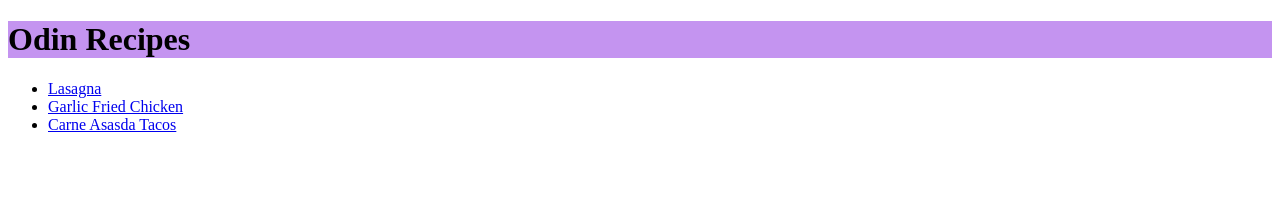
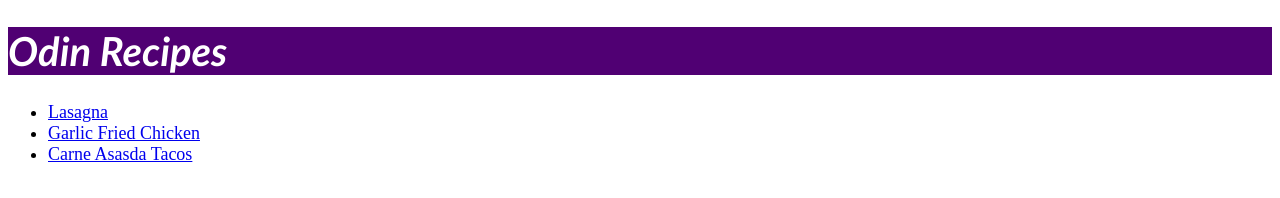
Before and after one commit to NicholasMads14/odin-recipes, a plain HTML site: page index.html in a window 1280 px wide. Drawn offline with Linux system fonts and the light colour scheme.

Commit message:
Add css elements to homepage

```diff
--- a/index.html
+++ b/index.html
@@ -9,7 +9,7 @@
 </head>
 <body>
     <h1>Odin Recipes</h1>
-    <ul>
+    <ul class="recipe-names">
         <li><a href="recipes/lasagna.html">Lasagna</a></li>
         <li><a href="recipes/garlic_chicken.html">Garlic Fried Chicken</a></li>
         <li><a href="recipes/carne_asada_tacos.html">Carne Asasda Tacos</a></li>
--- a/style.css
+++ b/style.css
@@ -1,3 +1,15 @@
 h1 {
-    background-color:#8a2be280;
+    background-color:#500073;
+    color: white;
+    font-style: italic;
+    font-family: 'Trebuchet MS', 'Lucida Sans Unicode', 'Lucida Grande', 'Lucida Sans', Arial, sans-serif;
+    font-size: 40px;
 }
+
+.recipe-names {
+    font-size: large;
+}
+
+.heading {
+    color: red;
+}
```
